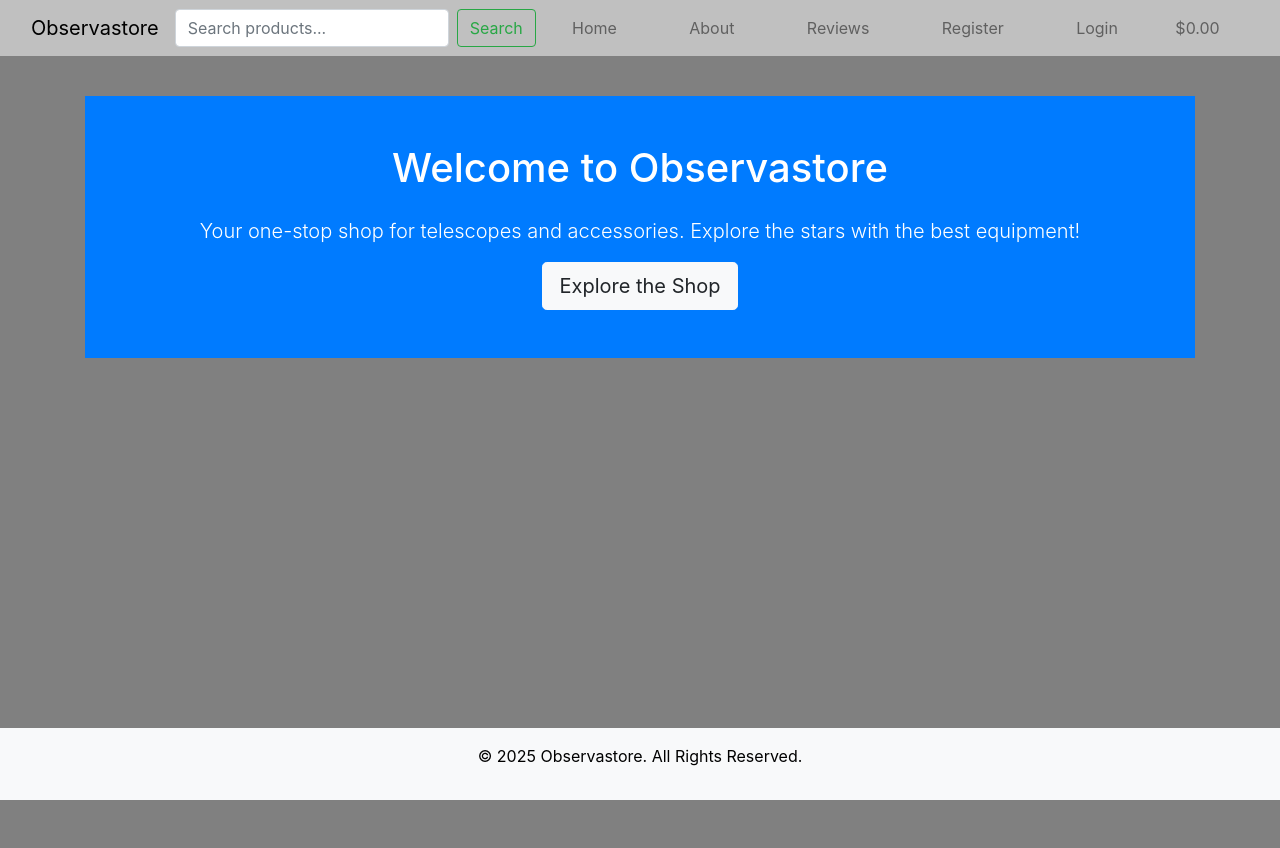
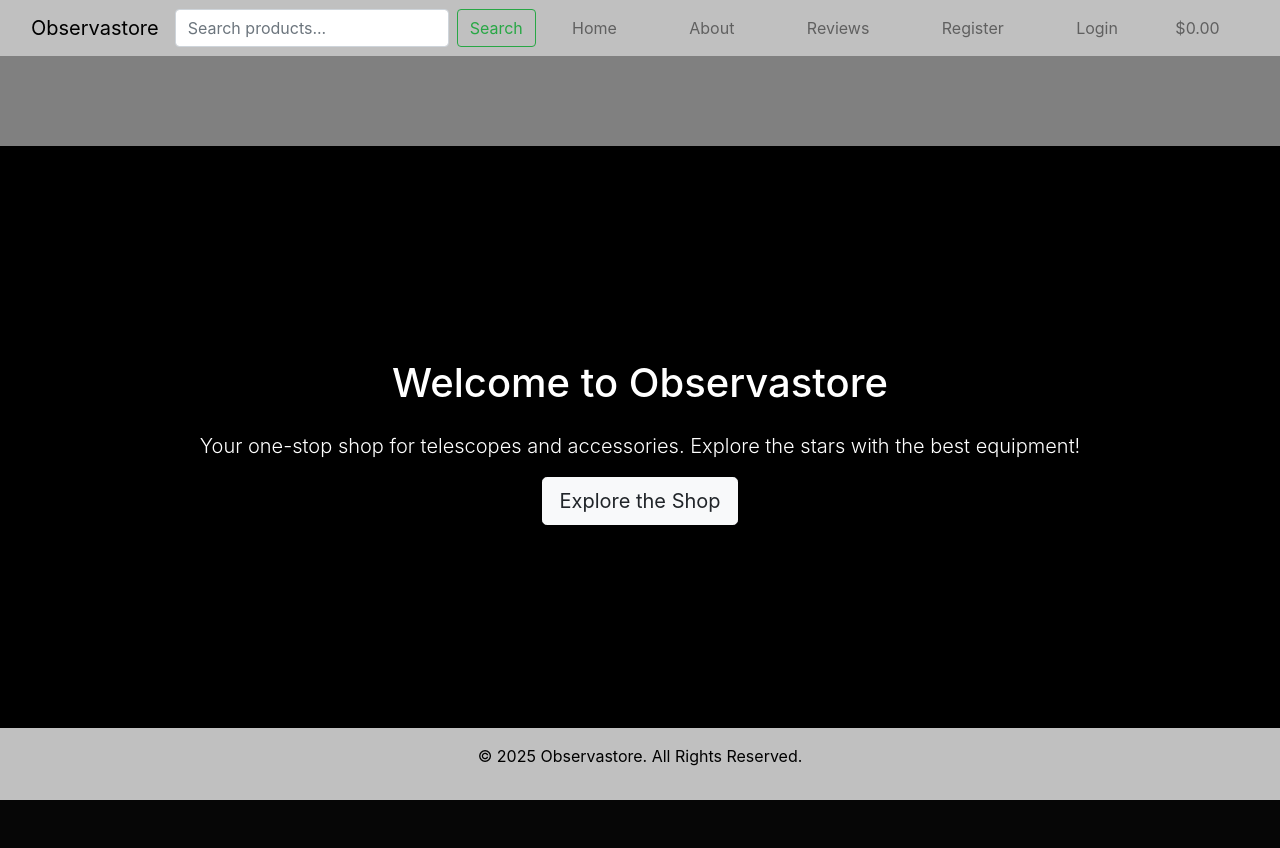
Before and after one commit to mahidaCodeTrained/observastore, a Django app: template home/templates/home/index.html in a window 1280 px wide. After the commit the page ends 800 px from the top, so only its background shows below. Run offline with Django 5.2, Linux system fonts and the light colour scheme; the template is opened without the code that fills it, so the values that code supplies are empty; some libraries are stand-ins or nearby versions.

Commit message:
restyling changes for hero section

```diff
--- a/home/templates/home/index.html
+++ b/home/templates/home/index.html
@@ -3,8 +3,8 @@
 
 {% block content %}
     <!-- Hero Section -->
-    <section class="hero bg-primary text-white text-center py-5" id="hero-img-section">
-        <div class="container">
+    <section class="hero text-white text-center py-5" id="hero-img-section">
+        <div class="container" id="hero-container">
             <h1 class="display-5 mb-4">Welcome to Observastore</h1>
             <p class="lead">Your one-stop shop for telescopes and accessories. Explore the stars with the best equipment!</p>
             <a href="#shop" class="btn btn-light btn-lg">Explore the Shop</a>
--- a/static/css/style.css
+++ b/static/css/style.css
@@ -1,8 +1,12 @@
+
+html {
+    background-color: grey;
+    color: black;
+    height: 100vh;
+}
 
 body {
     background-color: grey;
-    color: black;
-    height: 100vh;
 }
 
 .navbar {
@@ -34,8 +38,14 @@ body {
 }
 
 #hero-img-section {
-    height: 100%;
+    height: 640px;
     width: 100%;
+    background-color: black;
+    margin-top: 50px;
+}
+
+#hero-container {
+    margin-top: 165px;
 }
 
 
--- a/templates/base.html
+++ b/templates/base.html
@@ -109,13 +109,13 @@
 
 
     <!-- Main Content (Centered) -->
-    <div class="container mt-5 pt-5">
+    <div class="mt-5 pt-5">
         {% block content %}
         <!-- Area for main content -->
         {% endblock %}
     </div>
 
-    <footer class="bg-light text-center py-3 mt-5">
+    <footer class="text-center py-3 mt-5">
         <p>&copy; 2025 Observastore. All Rights Reserved.</p>
     </footer>
 
```
